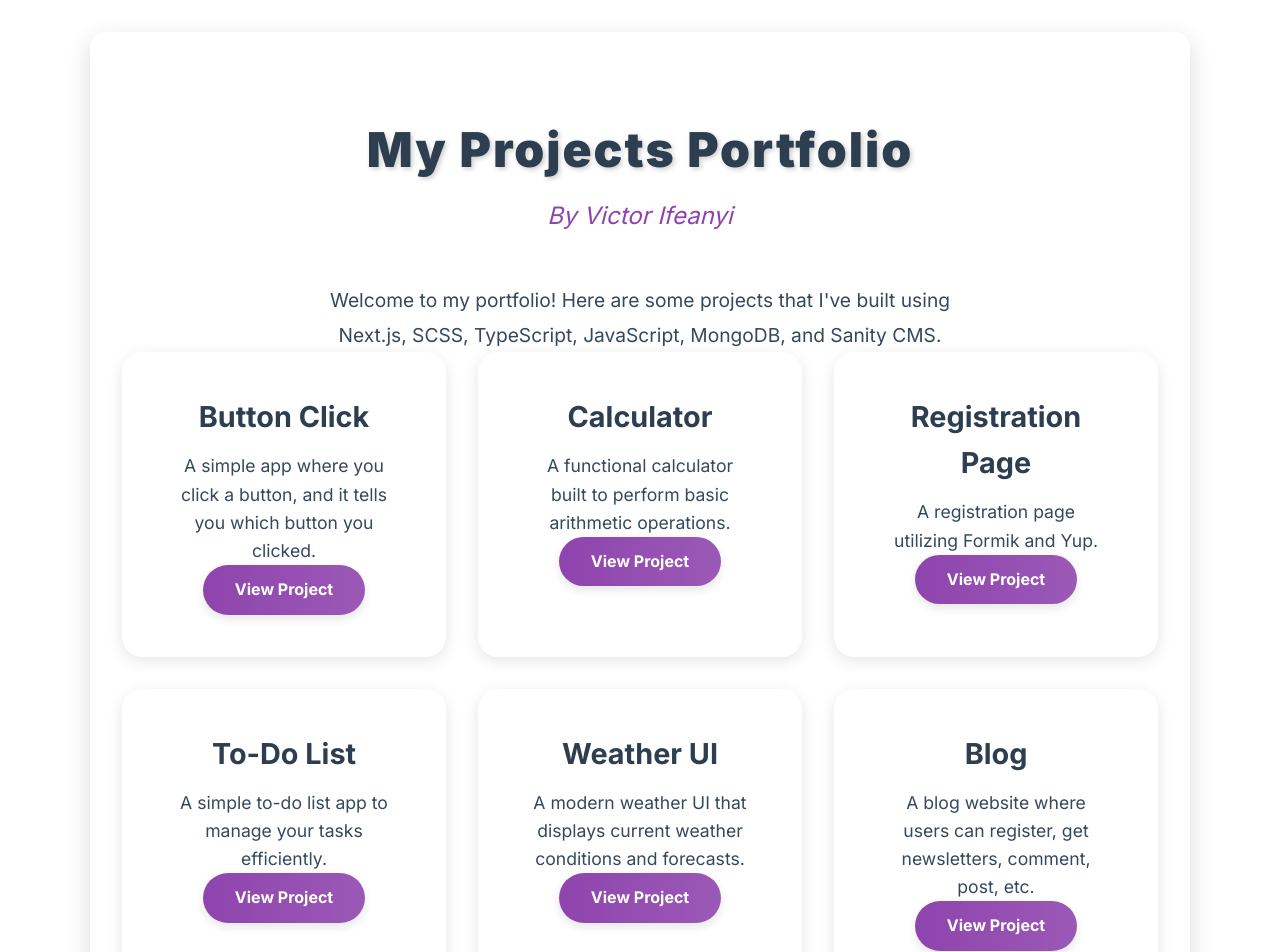
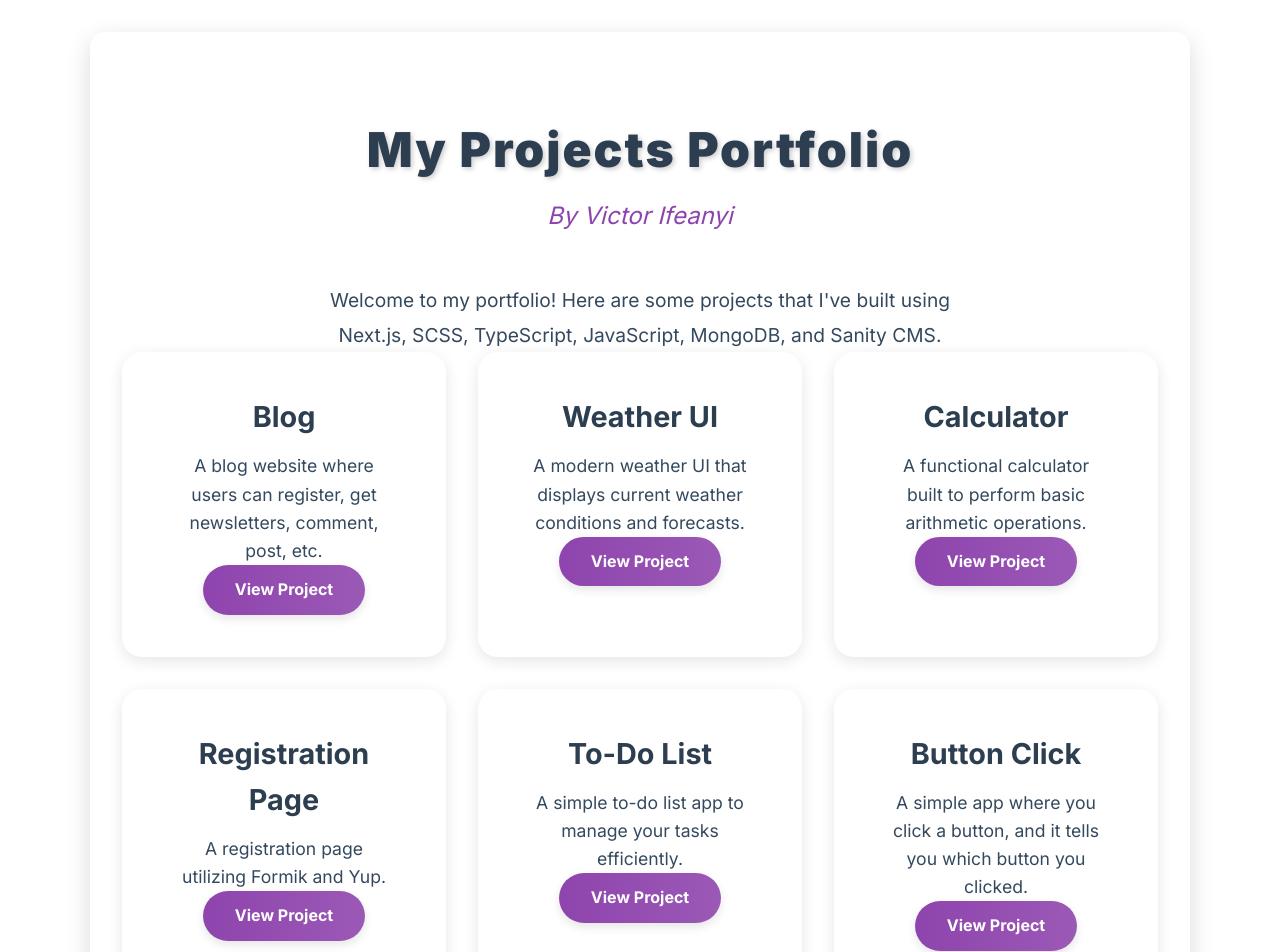
Before and after one commit to xllar/my-portfolio, a Next.js app: page / in a window 1280 px wide. Shown: the top 952 px of the page. Built offline with nearby package versions, Linux system fonts and the light colour scheme.

Commit message:
Update page.tsx

```diff
--- a/src/component/main/page.tsx
+++ b/src/component/main/page.tsx
@@ -5,9 +5,14 @@ import styles from './styles.module.scss';
 export default function ProjectsPage() {
   const projects = [
     {
-      title: 'Button Click',
-      description: 'A simple app where you click a button, and it tells you which button you clicked.',
-      link: '/Button',
+      title: 'Blog',
+      description: 'A blog website where users can register, get newsletters, comment, post, etc.',
+      link: 'https://nexuseditorial.vercel.app/',
+    },
+{
+      title: 'Weather UI',
+      description: 'A modern weather UI that displays current weather conditions and forecasts.',
+      link: './weatherUI',
     },
     {
       title: 'Calculator',
@@ -24,15 +29,12 @@ export default function ProjectsPage() {
       description: 'A simple to-do list app to manage your tasks efficiently.',
       link: '/Todo-List',
     },
-    {
-      title: 'Weather UI',
-      description: 'A modern weather UI that displays current weather conditions and forecasts.',
-      link: './weatherUI',
-    },
-    {
-      title: 'Blog',
-      description: 'A blog website where users can register, get newsletters, comment, post, etc.',
-      link: 'https://nexuseditorial.vercel.app/',
+
+
+{
+      title: 'Button Click',
+      description: 'A simple app where you click a button, and it tells you which button you clicked.',
+      link: '/Button',
     },
   ];
 
```
